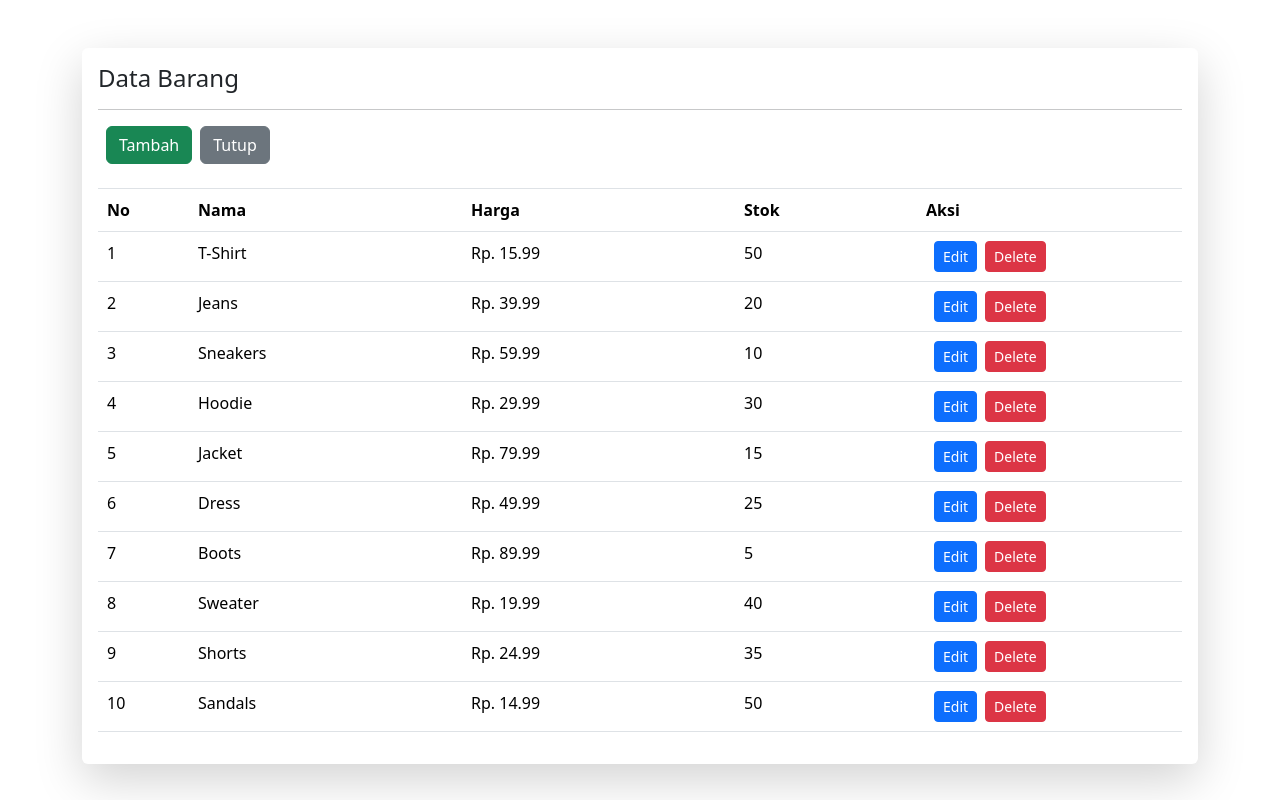
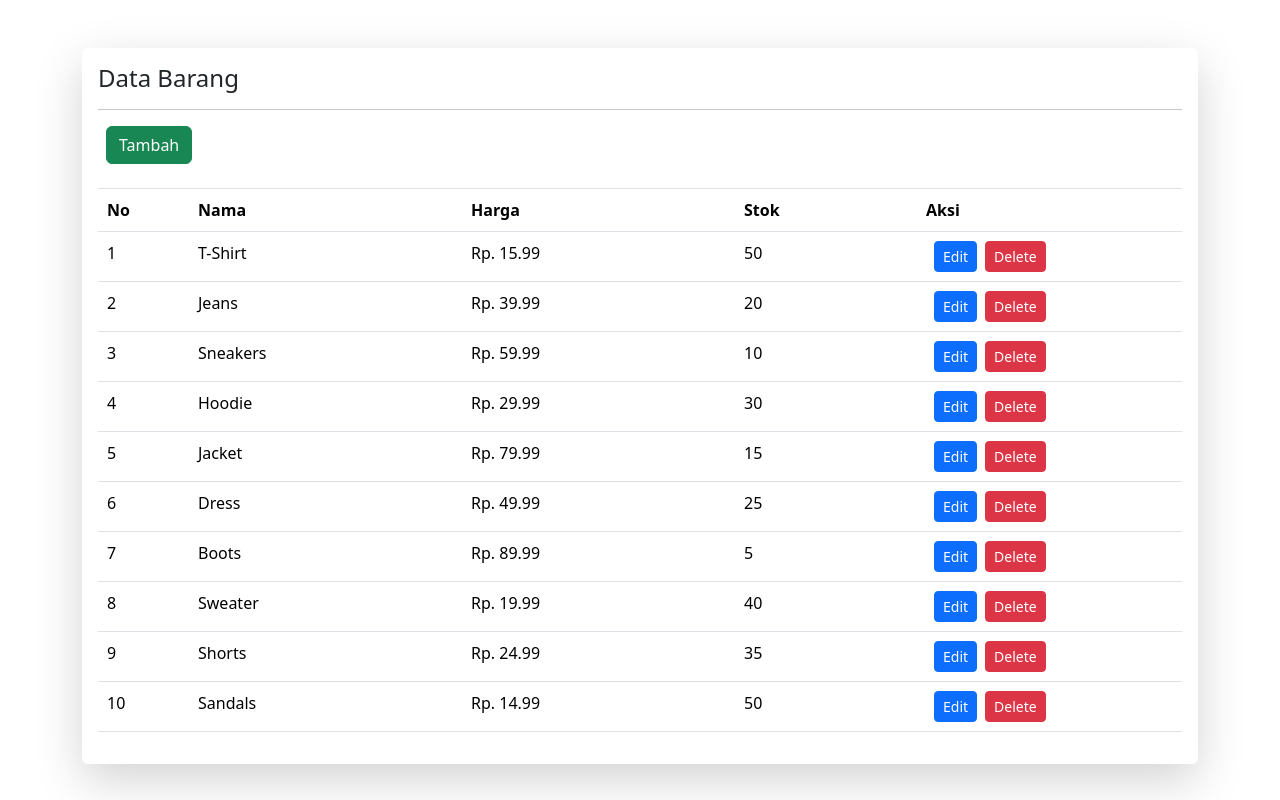
Before and after one commit to NicoAriestP/Kelompok12TugasWPWVue, a Vue app: page / in a window 1280 px wide. Built offline with nearby package versions, Linux system fonts and the light colour scheme.

Commit message:
refine button close success alert

```diff
--- a/src/App.vue
+++ b/src/App.vue
@@ -12,7 +12,7 @@
                             Berhasil {{ msgBox }}
                         </Popup>
                         <button type="button" class="btn btn-md btn-success mx-2" data-bs-toggle="modal" data-bs-target="#tambahModal">Tambah</button>
-                        <button type="button" class="btn btn-xs btn-secondary" @click="show = false">Tutup</button>
+                        <!-- <button type="button" class="btn btn-xs btn-secondary" @click="show = false">Tutup</button> -->
                         <table class="table table-responsive table-bordered mt-4 border-1">
                             <thead class="thead bg-dark text-light">
                                 <tr>
--- a/src/components/Popup.vue
+++ b/src/components/Popup.vue
@@ -1,6 +1,7 @@
 <template>
     <div class="alert alert-warning alert-dismissible fade show" role="alert">
         <strong>Success!</strong> <slot />
+        <button type="button" class="btn-close" data-bs-dismiss="alert" aria-label="Close"></button>
     </div>
 </template>
 
```
